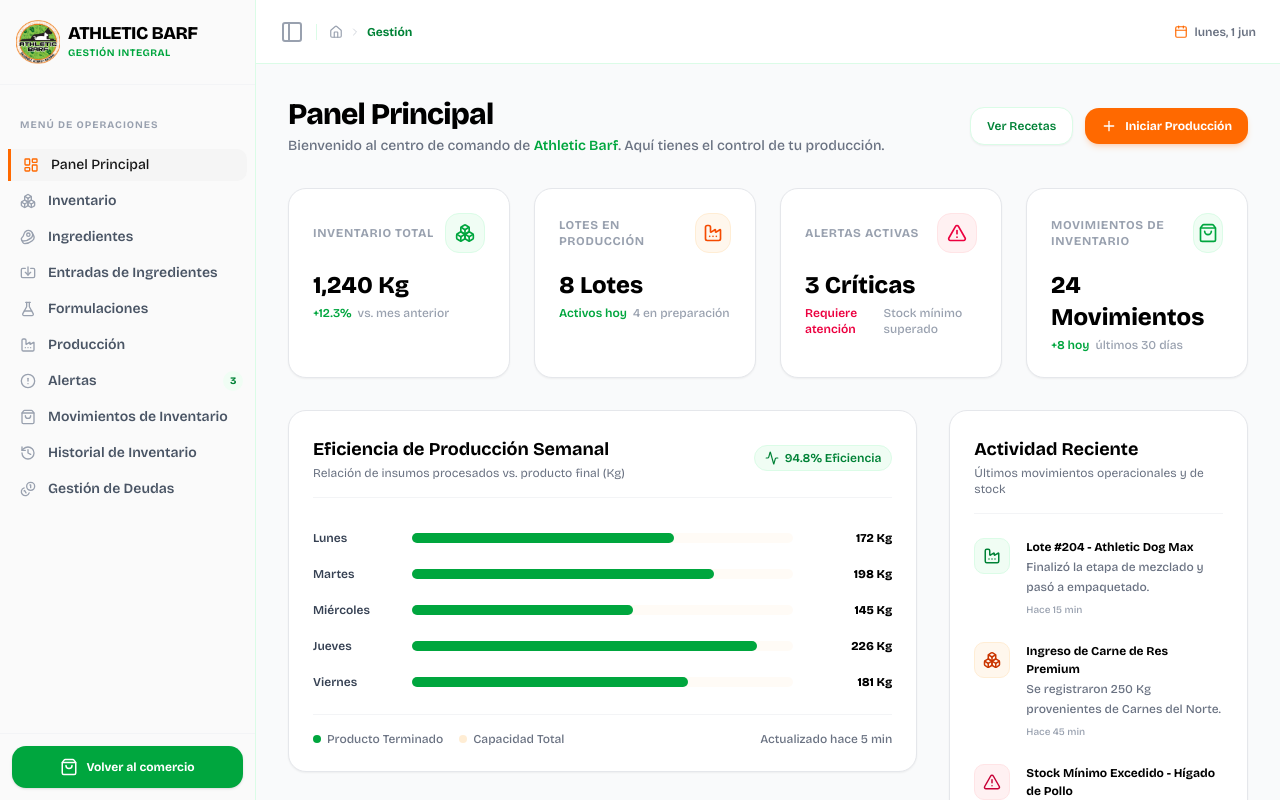
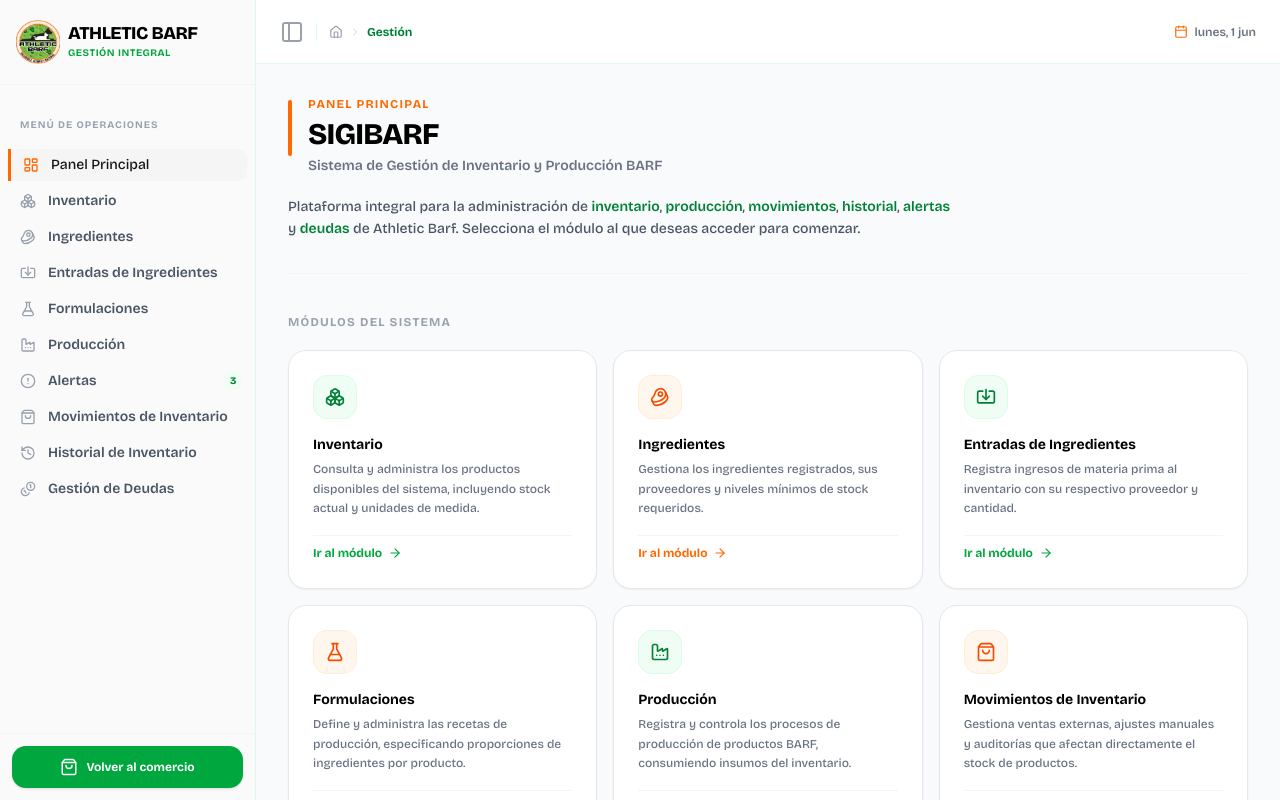
Before and after one commit to andresfelipemope/SIGIBARF-Frontend, a Next.js app: page /gestion in a window 1280 px wide. Shown: the top 800 px of the page. Built offline with nearby package versions, Linux system fonts and the light colour scheme.

Commit message:
FEAT: Panel principal del modulo de gestion

```diff
--- a/src/app/gestion/page.jsx
+++ b/src/app/gestion/page.jsx
@@ -2,262 +2,209 @@
 
 import Link from "next/link";
 import {
-  TrendingUp,
   Boxes,
+  Beef,
+  Import,
+  FlaskConical,
   Factory,
-  AlertTriangle,
   ShoppingBag,
-  ArrowUpRight,
-  Plus,
-  Activity,
-  CheckCircle2,
-  Clock
+  History,
+  AlertCircle,
+  Coins,
+  ArrowRight,
 } from "lucide-react";
 
-export default function GestionDashboard() {
-  const stats = [
+const MODULES = [
   {
-      title: "Inventario Total",
-      value: "1,240 Kg",
-      change: "+12.3%",
-      timeframe: "vs. mes anterior",
-      isPositive: true,
+    title: "Inventario",
+    description:
+      "Consulta y administra los productos disponibles del sistema, incluyendo stock actual y unidades de medida.",
     icon: Boxes,
-      color: "text-green-600 bg-green-50 border-green-100",
-      href: "/gestion/inventario"
+    href: "/gestion/inventario",
+    accent: "green",
   },
   {
-      title: "Lotes en Producción",
-      value: "8 Lotes",
-      change: "Activos hoy",
-      timeframe: "4 en preparación",
-      isPositive: true,
-      icon: Factory,
-      color: "text-orange-600 bg-orange-50 border-orange-100",
-      href: "/gestion/produccion"
+    title: "Ingredientes",
+    description:
+      "Gestiona los ingredientes registrados, sus proveedores y niveles mínimos de stock requeridos.",
+    icon: Beef,
+    href: "/gestion/ingredientes",
+    accent: "orange",
   },
   {
-      title: "Alertas Activas",
-      value: "3 Críticas",
-      change: "Requiere atención",
-      timeframe: "Stock mínimo superado",
-      isPositive: false,
-      icon: AlertTriangle,
-      color: "text-rose-600 bg-rose-50 border-rose-100",
-      href: "/gestion/alertas"
+    title: "Entradas de Ingredientes",
+    description:
+      "Registra ingresos de materia prima al inventario con su respectivo proveedor y cantidad.",
+    icon: Import,
+    href: "/gestion/entradas",
+    accent: "green",
+  },
+  {
+    title: "Formulaciones",
+    description:
+      "Define y administra las recetas de producción, especificando proporciones de ingredientes por producto.",
+    icon: FlaskConical,
+    href: "/gestion/formulaciones",
+    accent: "orange",
+  },
+  {
+    title: "Producción",
+    description:
+      "Registra y controla los procesos de producción de productos BARF, consumiendo insumos del inventario.",
+    icon: Factory,
+    href: "/gestion/produccion",
+    accent: "green",
   },
   {
     title: "Movimientos de Inventario",
-      value: "24 Movimientos",
-      change: "+8 hoy",
-      timeframe: "últimos 30 días",
-      isPositive: true,
+    description:
+      "Gestiona ventas externas, ajustes manuales y auditorías que afectan directamente el stock de productos.",
     icon: ShoppingBag,
-      color: "text-green-600 bg-green-50 border-green-100",
-      href: "/gestion/pedidos"
-    }
+    href: "/gestion/pedidos",
+    accent: "orange",
+  },
+  {
+    title: "Historial de Inventario",
+    description:
+      "Consulta el historial completo de movimientos de ingredientes y productos con filtros avanzados.",
+    icon: History,
+    href: "/gestion/historial",
+    accent: "green",
+  },
+  {
+    title: "Alertas",
+    description:
+      "Visualiza eventos importantes, stock crítico y situaciones operativas que requieren atención inmediata.",
+    icon: AlertCircle,
+    href: "/gestion/alertas",
+    accent: "orange",
+  },
+  {
+    title: "Gestión de Deudas",
+    description:
+      "Administra obligaciones financieras pendientes y realiza seguimiento a compromisos de pago.",
+    icon: Coins,
+    href: "/gestion/deudas",
+    accent: "green",
+  },
 ];
 
-  const recentActivities = [
-    {
-      id: 1,
-      type: "produccion",
-      title: "Lote #204 - Athletic Dog Max",
-      description: "Finalizó la etapa de mezclado y pasó a empaquetado.",
-      time: "Hace 15 min",
-      status: "completado",
-      icon: Factory,
-      iconBg: "bg-green-50 text-green-700 border-green-100"
-    },
-    {
-      id: 2,
-      type: "inventario",
-      title: "Ingreso de Carne de Res Premium",
-      description: "Se registraron 250 Kg provenientes de Carnes del Norte.",
-      time: "Hace 45 min",
-      status: "completado",
-      icon: Boxes,
-      iconBg: "bg-orange-50 text-orange-700 border-orange-100"
-    },
-    {
-      id: 3,
-      type: "alerta",
-      title: "Stock Mínimo Excedido - Hígado de Pollo",
-      description: "El inventario disponible cayó a 15 Kg (mínimo: 30 Kg).",
-      time: "Hace 2 horas",
-      status: "alerta",
-      icon: AlertTriangle,
-      iconBg: "bg-rose-50 text-rose-700 border-rose-100"
-    },
-    {
-      id: 4,
-      type: "pedido",
-      title: "Nuevo Pedido Registrado #9482",
-      description: "Cliente Andrés Felipe - Total: $145,000 COP.",
-      time: "Hace 3 horas",
-      status: "pendiente",
-      icon: ShoppingBag,
-      iconBg: "bg-orange-50 text-orange-700 border-orange-100"
-    }
-  ];
+export default function GestionDashboard() {
+  return (
+    <div className="space-y-10 animate-fade-in text-black">
 
-  return (
-    <div className="space-y-8 animate-fade-in text-black">
-      {/* Welcome Banner */}
-      <div className="flex flex-col gap-4 md:flex-row md:items-center md:justify-between">
+      {/* ── Header ───────────────────────────────────────────── */}
+      <div className="border-b border-gray-100 pb-8">
+        <div className="flex items-start gap-4">
+          {/* Vertical accent bar */}
+          <div className="hidden sm:block mt-1 w-1 h-14 rounded-full bg-orange-500 shrink-0" />
           <div>
-          <h1 className="text-3xl font-extrabold text-black tracking-tight">
+            <p className="text-xs font-bold uppercase tracking-widest text-orange-500 mb-1">
               Panel Principal
+            </p>
+            <h1 className="text-3xl font-extrabold text-black tracking-tight leading-tight">
+              SIGIBARF
             </h1>
-          <p className="text-sm text-gray-500 mt-1 font-medium">
-            Bienvenido al centro de comando de <span className="font-semibold text-green-600">Athletic Barf</span>. Aquí tienes el control de tu producción.
+            <p className="text-sm font-semibold text-gray-500 mt-0.5">
+              Sistema de Gestión de Inventario y Producción BARF
             </p>
-        </div>
-        <div className="flex items-center gap-3">
-          <Link
-            href="/gestion/formulaciones"
-            className="inline-flex items-center justify-center gap-2 rounded-xl border border-green-100 bg-white px-4 py-2.5 text-xs font-semibold text-green-700 shadow-xs hover:bg-green-50/30 transition-all duration-200"
-          >
-            Ver Recetas
-          </Link>
-          <Link
-            href="/gestion/produccion"
-            className="inline-flex items-center justify-center gap-2 rounded-xl bg-orange-500 px-4 py-2.5 text-xs font-bold text-white shadow-md shadow-orange-500/20 hover:bg-orange-600 transition-all duration-200"
-          >
-            <Plus className="size-4" />
-            Iniciar Producción
-          </Link>
           </div>
         </div>
 
-      {/* Operational Stats Grid */}
-      <div className="grid gap-6 sm:grid-cols-2 lg:grid-cols-4">
-        {stats.map((stat) => (
-          <Link
-            key={stat.title}
-            href={stat.href}
-            className="group block rounded-2xl border border-gray-200 bg-white p-6 shadow-xs transition-all duration-300 hover:-translate-y-1 hover:border-green-600/30 hover:shadow-md"
-          >
-            <div className="flex items-center justify-between">
-              <span className="text-xs font-bold uppercase tracking-wider text-gray-400">
-                {stat.title}
-              </span>
-              <div className={`flex size-10 items-center justify-center rounded-xl border ${stat.color} transition-transform duration-300 group-hover:scale-110`}>
-                <stat.icon className="size-5" />
-              </div>
+        <p className="mt-5 max-w-2xl text-sm text-gray-600 font-medium leading-relaxed">
+          Plataforma integral para la administración de{" "}
+          <span className="font-semibold text-green-700">inventario</span>,{" "}
+          <span className="font-semibold text-green-700">producción</span>,{" "}
+          <span className="font-semibold text-green-700">movimientos</span>,{" "}
+          <span className="font-semibold text-green-700">historial</span>,{" "}
+          <span className="font-semibold text-green-700">alertas</span> y{" "}
+          <span className="font-semibold text-green-700">deudas</span> de Athletic Barf.
+          Selecciona el módulo al que deseas acceder para comenzar.
+        </p>
       </div>
 
-            <div className="mt-4">
-              <h3 className="text-2xl font-extrabold text-black">
-                {stat.value}
+      {/* ── Módulo Cards ─────────────────────────────────────── */}
+      <div>
+        <h2 className="text-xs font-bold uppercase tracking-widest text-gray-400 mb-5">
+          Módulos del Sistema
+        </h2>
+
+        <div className="grid gap-4 sm:grid-cols-2 lg:grid-cols-3">
+          {MODULES.map((mod) => {
+            const isGreen = mod.accent === "green";
+
+            return (
+              <Link
+                key={mod.href}
+                href={mod.href}
+                className={`
+                  group relative flex flex-col gap-4 rounded-2xl border bg-white p-6
+                  shadow-xs transition-all duration-200
+                  hover:-translate-y-0.5 hover:shadow-md
+                  ${isGreen
+                    ? "border-gray-200 hover:border-green-200"
+                    : "border-gray-200 hover:border-orange-200"
+                  }
+                `}
+              >
+                {/* Top row: icon + name */}
+                <div className="flex items-start justify-between gap-3">
+                  <div
+                    className={`
+                      flex size-11 shrink-0 items-center justify-center rounded-xl border transition-all duration-200
+                      group-hover:scale-105
+                      ${isGreen
+                        ? "bg-green-50 border-green-100 text-green-700"
+                        : "bg-orange-50 border-orange-100 text-orange-600"
+                      }
+                    `}
+                  >
+                    <mod.icon className="size-5" />
+                  </div>
+
+                  {/* Arrow hint on hover */}
+                  <span
+                    className={`
+                      mt-1 flex size-6 shrink-0 items-center justify-center rounded-full opacity-0 transition-all duration-200
+                      group-hover:opacity-100
+                      ${isGreen
+                        ? "bg-green-50 text-green-600"
+                        : "bg-orange-50 text-orange-500"
+                      }
+                    `}
+                  >
+                    <ArrowRight className="size-3.5" />
+                  </span>
+                </div>
+
+                {/* Name */}
+                <div className="flex-1">
+                  <h3 className="text-sm font-bold text-black leading-snug">
+                    {mod.title}
                   </h3>
-              <div className="mt-1 flex items-center gap-1.5 text-xs">
-                <span className={`font-semibold ${stat.isPositive ? "text-green-600" : "text-rose-600"}`}>
-                  {stat.change}
+                  <p className="mt-1.5 text-xs text-gray-500 font-medium leading-relaxed">
+                    {mod.description}
+                  </p>
+                </div>
+
+                {/* CTA */}
+                <div className="pt-1 border-t border-gray-100">
+                  <span
+                    className={`
+                      inline-flex items-center gap-1.5 text-xs font-bold transition-colors duration-200
+                      ${isGreen
+                        ? "text-green-600 group-hover:text-green-700"
+                        : "text-orange-500 group-hover:text-orange-600"
+                      }
+                    `}
+                  >
+                    Ir al módulo
+                    <ArrowRight className="size-3.5 transition-transform duration-200 group-hover:translate-x-0.5" />
                   </span>
-                <span className="text-gray-400 font-medium">{stat.timeframe}</span>
-              </div>
                 </div>
               </Link>
-        ))}
-      </div>
-
-      {/* Main Content Layout */}
-      <div className="grid gap-8 lg:grid-cols-3">
-        {/* Left Column: Yield Charts & Metrics */}
-        <div className="lg:col-span-2 space-y-8">
-          <div className="rounded-2xl border border-gray-200 bg-white p-6 shadow-xs">
-            <div className="flex items-center justify-between border-b border-gray-100 pb-4">
-              <div>
-                <h2 className="text-lg font-bold text-black">Eficiencia de Producción Semanal</h2>
-                <p className="text-xs text-gray-500 mt-0.5">Relación de insumos procesados vs. producto final (Kg)</p>
-              </div>
-              <div className="flex items-center gap-1.5 rounded-full bg-green-50 px-2.5 py-1 border border-green-100 text-xs font-semibold text-green-700">
-                <Activity className="size-3.5" />
-                <span>94.8% Eficiencia</span>
-              </div>
-            </div>
-
-            {/* Premium CSS Bar Chart Mockup */}
-            <div className="mt-8 space-y-5">
-              {[
-                { label: "Lunes", inputs: 180, output: 172, pct: 95 },
-                { label: "Martes", inputs: 210, output: 198, pct: 94 },
-                { label: "Miércoles", inputs: 150, output: 145, pct: 96 },
-                { label: "Jueves", inputs: 240, output: 226, pct: 94 },
-                { label: "Viernes", inputs: 190, output: 181, pct: 95 }
-              ].map((day) => (
-                <div key={day.label} className="grid grid-cols-12 items-center gap-4">
-                  <span className="col-span-2 text-xs font-semibold text-gray-700">{day.label}</span>
-                  <div className="col-span-8 space-y-1.5">
-                    {/* Processed ingredients bar */}
-                    <div className="relative h-2.5 w-full rounded-full bg-orange-50/50">
-                      <div
-                        className="h-full rounded-full bg-green-600 transition-all duration-500"
-                        style={{ width: `${(day.output / 250) * 100}%` }}
-                      />
-                    </div>
-                  </div>
-                  <span className="col-span-2 text-right text-xs font-extrabold text-black">
-                    {day.output} Kg
-                  </span>
-                </div>
-              ))}
-            </div>
-
-            <div className="mt-6 flex items-center justify-between border-t border-gray-100 pt-4 text-xs">
-              <div className="flex items-center gap-4">
-                <div className="flex items-center gap-1.5">
-                  <span className="size-2 rounded-full bg-green-600" />
-                  <span className="text-gray-500 font-medium">Producto Terminado</span>
-                </div>
-                <div className="flex items-center gap-1.5">
-                  <span className="size-2 rounded-full bg-orange-100" />
-                  <span className="text-gray-500 font-medium">Capacidad Total</span>
-                </div>
-              </div>
-              <span className="text-gray-500 font-medium">Actualizado hace 5 min</span>
-            </div>
-          </div>
-        </div>
-
-        {/* Right Column: Recent Activities */}
-        <div className="rounded-2xl border border-gray-200 bg-white p-6 shadow-xs flex flex-col">
-          <div className="border-b border-gray-100 pb-4">
-            <h2 className="text-lg font-bold text-black">Actividad Reciente</h2>
-            <p className="text-xs text-gray-500 mt-0.5">Últimos movimientos operacionales y de stock</p>
-          </div>
-
-          <div className="mt-6 flex-1 space-y-6">
-            {recentActivities.map((act) => (
-              <div key={act.id} className="flex gap-4">
-                <div className={`flex size-9 shrink-0 items-center justify-center rounded-lg border ${act.iconBg}`}>
-                  <act.icon className="size-4.5" />
-                </div>
-                <div className="flex flex-col gap-0.5">
-                  <h4 className="text-xs font-bold text-black leading-normal">
-                    {act.title}
-                  </h4>
-                  <p className="text-xs text-gray-500 font-medium leading-relaxed">
-                    {act.description}
-                  </p>
-                  <span className="text-[10px] text-gray-400 font-medium mt-1">
-                    {act.time}
-                  </span>
-                </div>
-              </div>
-            ))}
-          </div>
-
-          <div className="mt-6 border-t border-gray-100 pt-4">
-            <Link
-              href="/gestion/inventario"
-              className="inline-flex w-full items-center justify-center gap-1 rounded-xl bg-green-50/20 py-2 text-xs font-bold text-green-700 border border-green-100 hover:bg-green-50/50 transition-colors"
-            >
-              <span>Ver Auditoría Completa</span>
-              <ArrowUpRight className="size-3.5" />
-            </Link>
-          </div>
+            );
+          })}
         </div>
       </div>
     </div>
```
Lines whose indentation alone changed are shown as unchanged.
